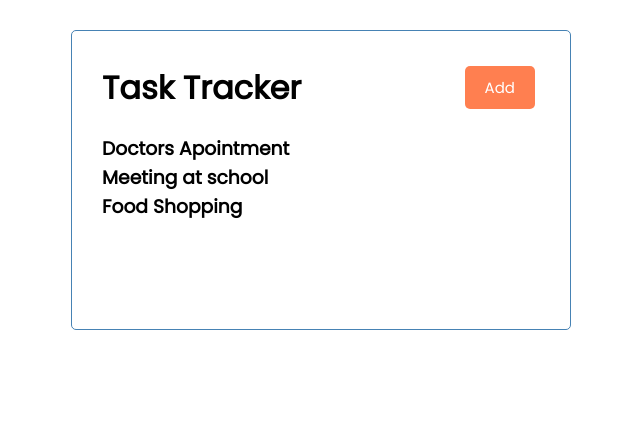
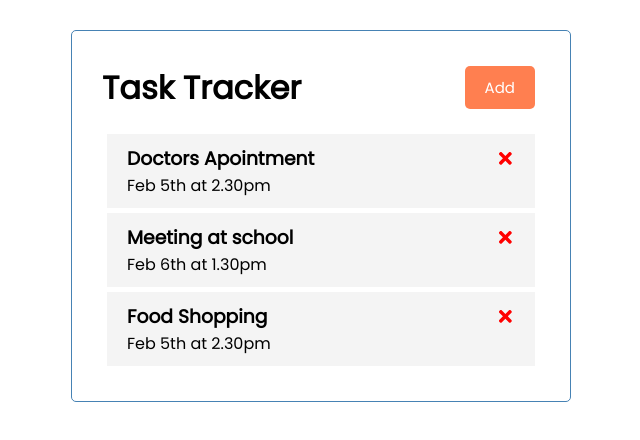
Before and after one commit to SaintJo/ReactJS, a React (Create React App) app: page / in a window 1280 px wide. Shown: the top 440 px of the page, without its empty margins (319-959 px from the left). Built offline with nearby package versions, Linux system fonts and the light colour scheme.

Commit message:
add a file task to folder components

```diff
--- a/package.json
+++ b/package.json
@@ -8,6 +8,7 @@
     "@testing-library/user-event": "^13.5.0",
     "react": "^18.2.0",
     "react-dom": "^18.2.0",
+    "react-icons": "^4.8.0",
     "react-scripts": "5.0.1",
     "web-vitals": "^2.1.4"
   },
--- a/src/App.js
+++ b/src/App.js
@@ -24,10 +24,15 @@ const App = () => {
   }
 ])
 
+// Delete Task
+const deleteTask = (id) => {
+ setTasks(tasks.filter((task) => task.id !== id))
+}
+
   return (
     <div className="container">
       <Header />
-      <Tasks tasks={tasks} />
+      <Tasks tasks={tasks} onDelete={deleteTask} />
     </div>
   )
 }
--- /dev/null
+++ b/src/components/Task.js
@@ -0,0 +1,12 @@
+import {FaTimes} from 'react-icons/fa'
+
+const Task = ({ task, onDelete }) => {
+	return (
+		<div className='task'>
+			<h3> {task.text} <FaTimes style={{color:'red', cursor:'pointer'}} onClick={onDelete} /> </h3>
+			<p> {task.day} </p>
+		</div>
+	)
+}
+
+export default Task
--- a/src/components/Tasks.js
+++ b/src/components/Tasks.js
@@ -1,8 +1,10 @@
-const Tasks = ({ tasks }) => {
+import Task from './Task'
+
+const Tasks = ({ tasks, onDelete }) => {
 	return (
 
 		<>
-			{tasks.map((task) => (<h3 key={task.id}>{task.text}</h3>))}
+			{tasks.map((task) => (<Task key={task.id} task={task} onDelete={() => onDelete(task.id)} />))}
 		</>
 	)
 }
```
Also changed, not shown: 1 other file (tests, documents, lock files or other folders).
